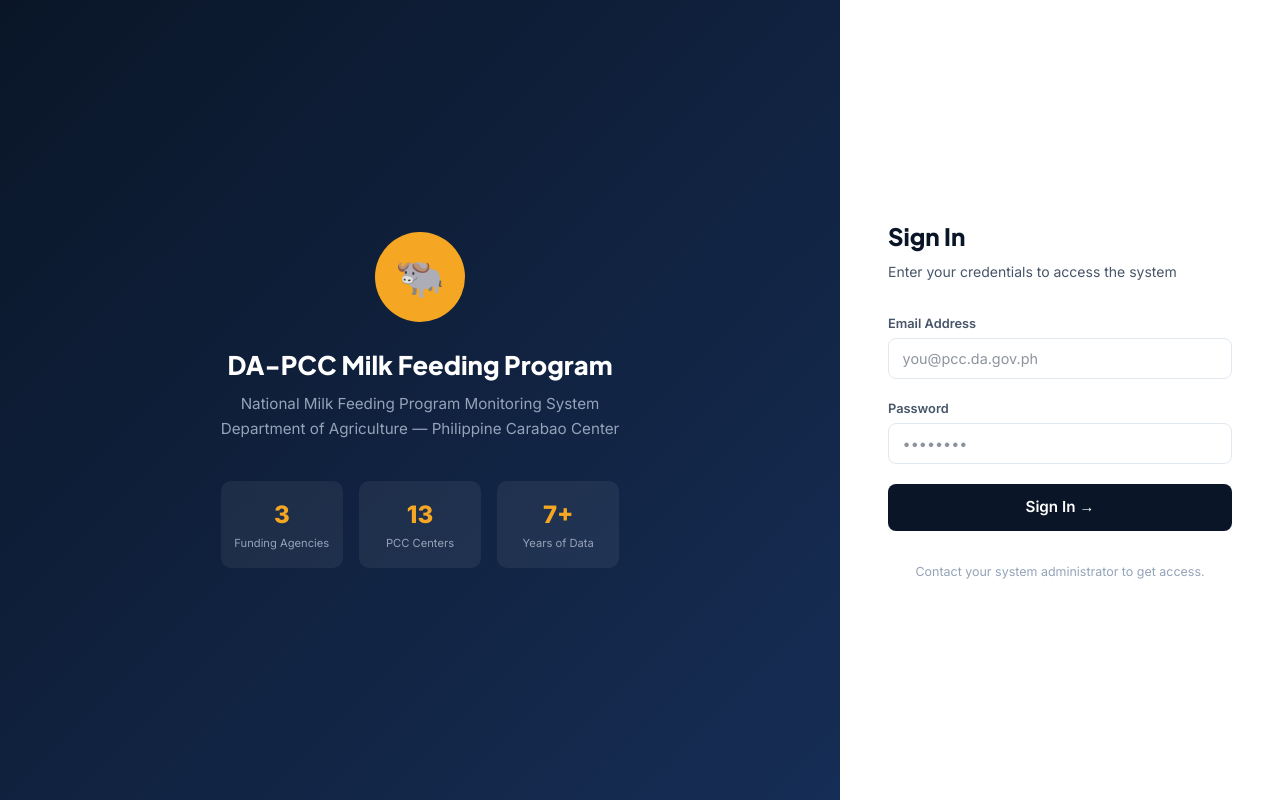
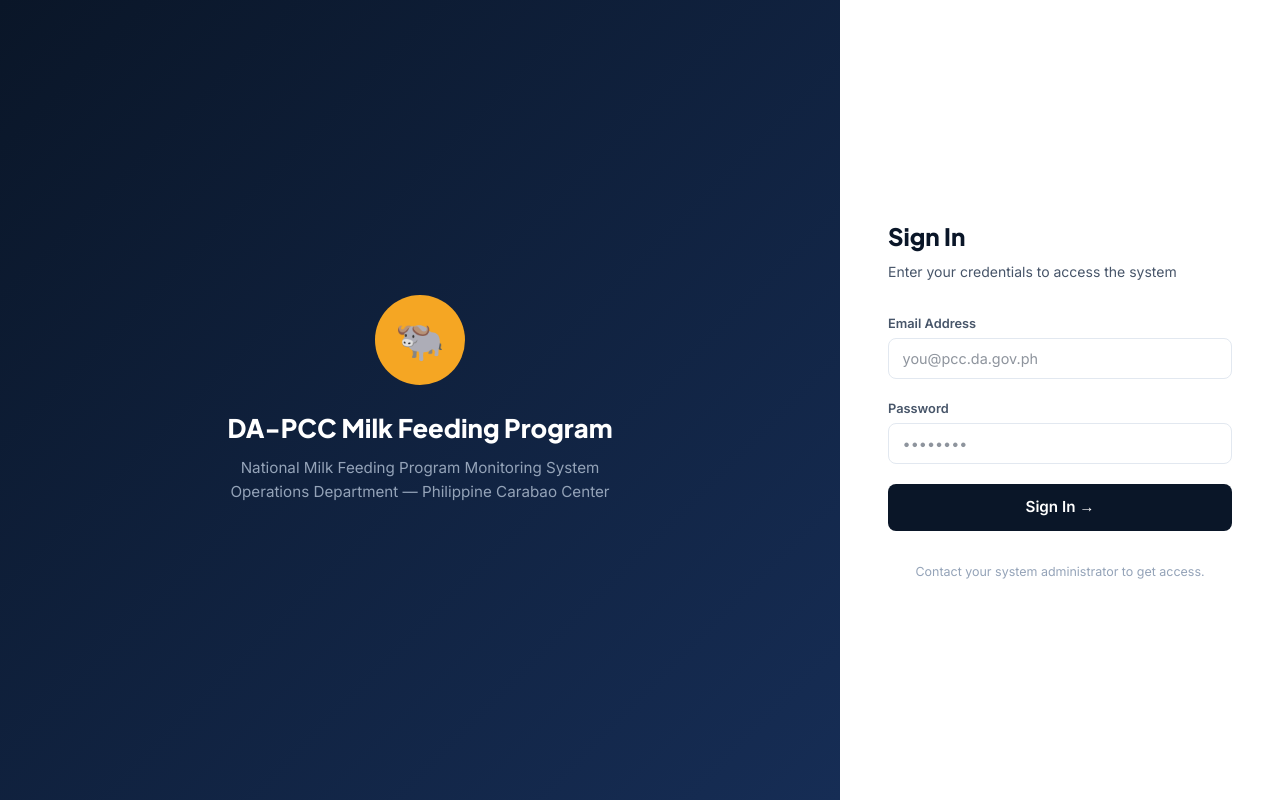
Before and after one commit to adrianjamesmagisa-arch/MFP-WEB, a Next.js app: page /login in a window 1280 px wide. Built offline with nearby package versions, Linux system fonts and the light colour scheme; no server answers.

Commit message:
Update login page wording and remove stats

```diff
--- a/src/app/layout.tsx
+++ b/src/app/layout.tsx
@@ -3,7 +3,7 @@
 
 export const metadata: Metadata = {
   title: 'DA-PCC Milk Feeding Program',
-  description: 'National Milk Feeding Program Monitoring System — Department of Agriculture, Philippine Carabao Center',
+  description: 'National Milk Feeding Program Monitoring System — Operations Department, Philippine Carabao Center',
 }
 
 export default function RootLayout({ children }: { children: React.ReactNode }) {
--- a/src/app/login/page.tsx
+++ b/src/app/login/page.tsx
@@ -48,26 +48,8 @@
           </h1>
           <p style={{ color: '#94a3b8', lineHeight: 1.6, fontSize: '0.95rem' }}>
             National Milk Feeding Program Monitoring System<br />
-            Department of Agriculture — Philippine Carabao Center
+            Operations Department — Philippine Carabao Center
           </p>
-          <div style={{
-            marginTop: '2.5rem', display: 'grid',
-            gridTemplateColumns: '1fr 1fr 1fr', gap: '1rem'
-          }}>
-            {[
-              { label: 'Funding Agencies', value: '3' },
-              { label: 'PCC Centers', value: '13' },
-              { label: 'Years of Data', value: '7+' },
-            ].map(s => (
-              <div key={s.label} style={{
-                background: 'rgba(255,255,255,0.06)',
-                borderRadius: 10, padding: '1rem 0.5rem', textAlign: 'center'
-              }}>
-                <div style={{ fontSize: '1.5rem', fontWeight: 800, color: 'var(--gold)' }}>{s.value}</div>
-                <div style={{ fontSize: '0.7rem', color: '#94a3b8', marginTop: 2 }}>{s.label}</div>
-              </div>
-            ))}
-          </div>
         </div>
       </div>
 
```
